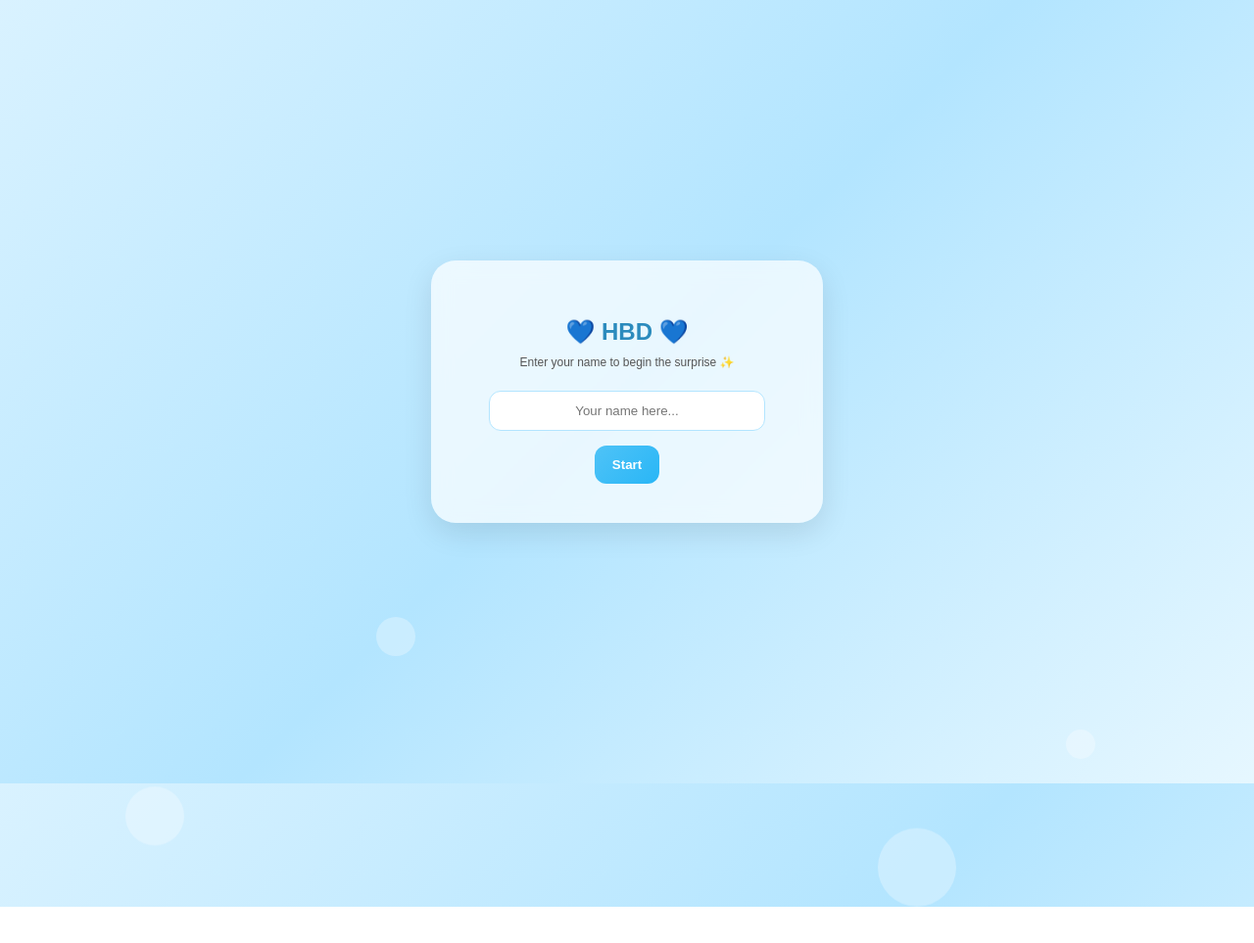
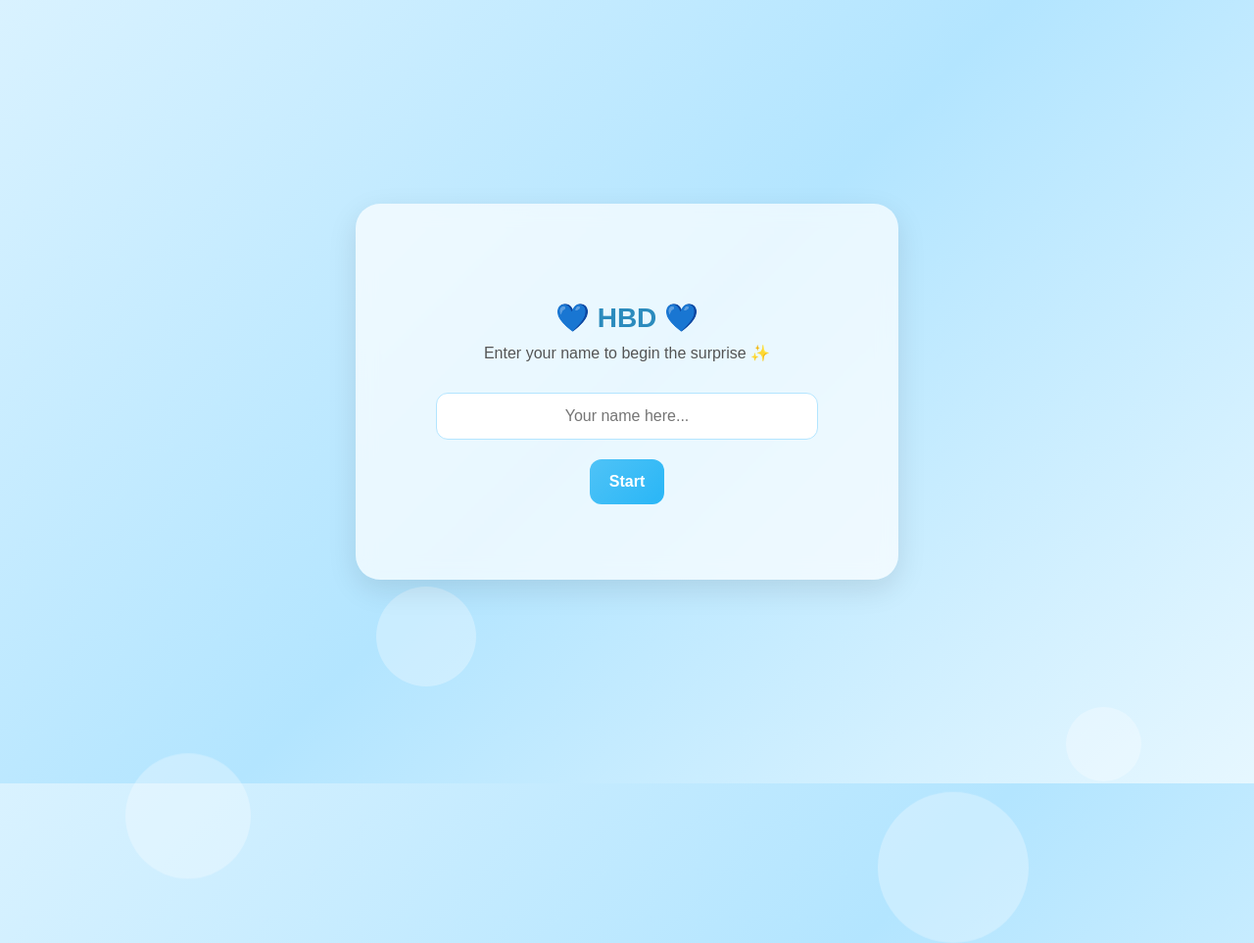
Before and after one commit to shanegamier12-art/birthday-greetings, a plain HTML site: page index.html in a window 1280 px wide. Shown: the whole page at 98% size. Before the commit the page ends 926 px from the top, so only its background shows below. Drawn offline with Linux system fonts and the light colour scheme.

Commit message:
Update index.html

```diff
--- a/index.html
+++ b/index.html
@@ -2,6 +2,8 @@
 <html>
 <head>
 <title>Birthday Entry</title>
+
+<meta name="viewport" content="width=device-width, initial-scale=1.0">
 
 <style>
 body {
@@ -32,8 +34,9 @@ body {
 .box {
     position: relative;
     text-align: center;
-    padding: 40px;
-    width: 320px;
+    padding: 6vw;
+    width: 85vw; /* responsive width */
+    max-width: 400px;
     border-radius: 25px;
     background: rgba(255,255,255,0.7);
     backdrop-filter: blur(10px);
@@ -50,24 +53,26 @@ body {
 /* TITLE */
 h2 {
     color: #2b8bbd;
+    font-size: 6vw; /* bigger on mobile */
     margin-bottom: 10px;
 }
 
 /* INPUT */
 input {
-    width: 80%;
-    padding: 12px;
+    width: 90%;
+    padding: 14px;
     border-radius: 12px;
     border: 1px solid #b3e5ff;
     outline: none;
-    margin-top: 10px;
+    margin-top: 15px;
     text-align: center;
+    font-size: 4vw;
 }
 
 /* BUTTON */
 button {
-    margin-top: 15px;
-    padding: 12px 18px;
+    margin-top: 20px;
+    padding: 14px 20px;
     border: none;
     border-radius: 12px;
     background: linear-gradient(135deg, #4fc3f7, #29b6f6);
@@ -75,6 +80,7 @@ button {
     font-weight: bold;
     cursor: pointer;
     transition: 0.3s;
+    font-size: 4.5vw;
 }
 
 button:hover {
@@ -82,11 +88,19 @@ button:hover {
     box-shadow: 0 5px 15px rgba(41,182,246,0.4);
 }
 
-/* SMALL TEXT */
+/* TEXT */
 p {
-    font-size: 12px;
+    font-size: 4vw;
     color: #555;
     margin-top: 10px;
+}
+
+/* DESKTOP FIX (so it doesn't get TOO big) */
+@media (min-width: 768px) {
+    h2 { font-size: 28px; }
+    p { font-size: 16px; }
+    input { font-size: 16px; }
+    button { font-size: 16px; }
 }
 </style>
 </head>
@@ -94,10 +108,10 @@ p {
 <body>
 
 <!-- FLOATING CIRCLES -->
-<div class="circle" style="width:60px;height:60px;left:10%;animation-duration:12s;"></div>
-<div class="circle" style="width:40px;height:40px;left:30%;animation-duration:8s;"></div>
-<div class="circle" style="width:80px;height:80px;left:70%;animation-duration:14s;"></div>
-<div class="circle" style="width:30px;height:30px;left:85%;animation-duration:10s;"></div>
+<div class="circle" style="width:10vw;height:10vw;left:10%;animation-duration:12s;"></div>
+<div class="circle" style="width:8vw;height:8vw;left:30%;animation-duration:8s;"></div>
+<div class="circle" style="width:12vw;height:12vw;left:70%;animation-duration:14s;"></div>
+<div class="circle" style="width:6vw;height:6vw;left:85%;animation-duration:10s;"></div>
 
 <!-- CARD -->
 <div class="box">
```
